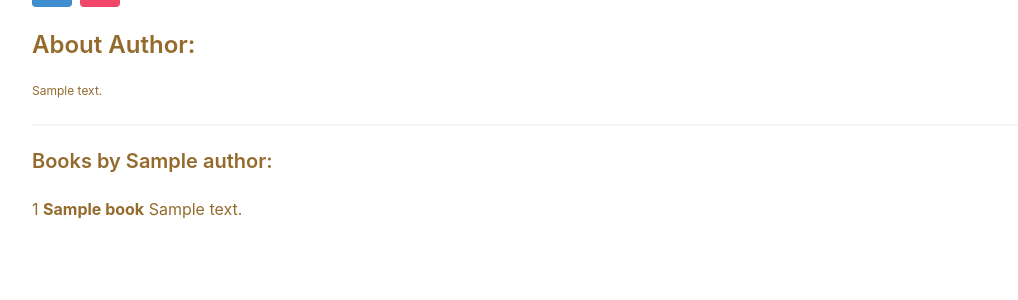
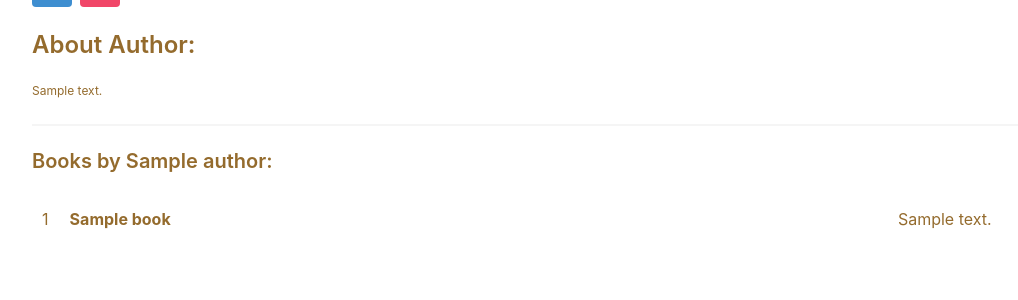
Before and after one commit to kellims/Wingardium_Readiosa, a Django app: page /authors/1/ in a window 1280 px wide. Shown: the part 427-727 px from the top of the page, without its empty margins (32-1050 px from the left). Run offline with Django 4.2, Linux system fonts and the light colour scheme; tables that the repository leaves empty hold one stand-in row (values such as "Sample post"); grey boxes marked "Sample" are stand-in pictures.

Commit message:
css updated

```diff
--- a/main_app/static/styles/main.css
+++ b/main_app/static/styles/main.css
@@ -71,3 +71,23 @@ p {
   .detail__container {
     margin-top: 500px;
   } */
+
+
+  .detail__books {
+    width: 100%;
+    display: flex;
+    flex-direction: column;
+}
+
+.book {
+    width: 100%;
+    padding: 10px;
+    display: grid;
+    grid-template-columns: 0.1fr 3fr 1fr;
+    border-radius: 5px;
+}
+
+.book:hover {
+    background-color: hsla(0, 0%, 100%, 0.1);
+    cursor: pointer;
+}
--- a/main_app/templates/author_detail.html
+++ b/main_app/templates/author_detail.html
@@ -31,7 +31,7 @@
         <h3 class="title is-5">Books by {{author.name}}:</h3>
 
         {% for book in author.books.all %}
-        <div class="song">
+        <div class="book">
           <span>{{forloop.counter}}</span>
           <span><b>{{book.title}}</b></span>
           <span>{{book.description}}</span>
```
